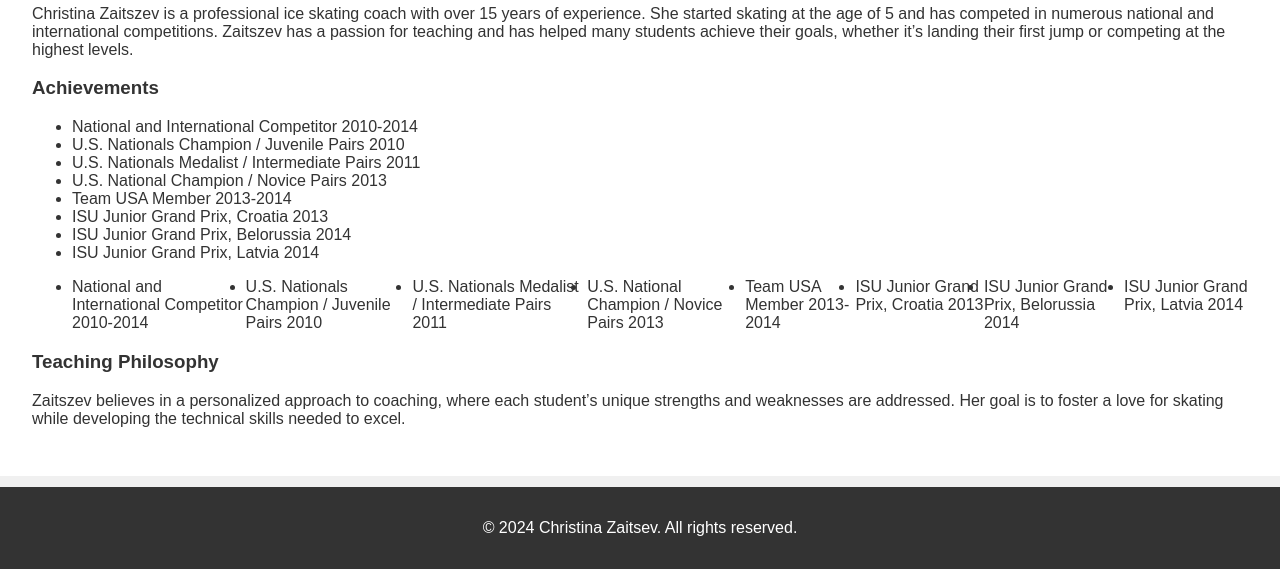
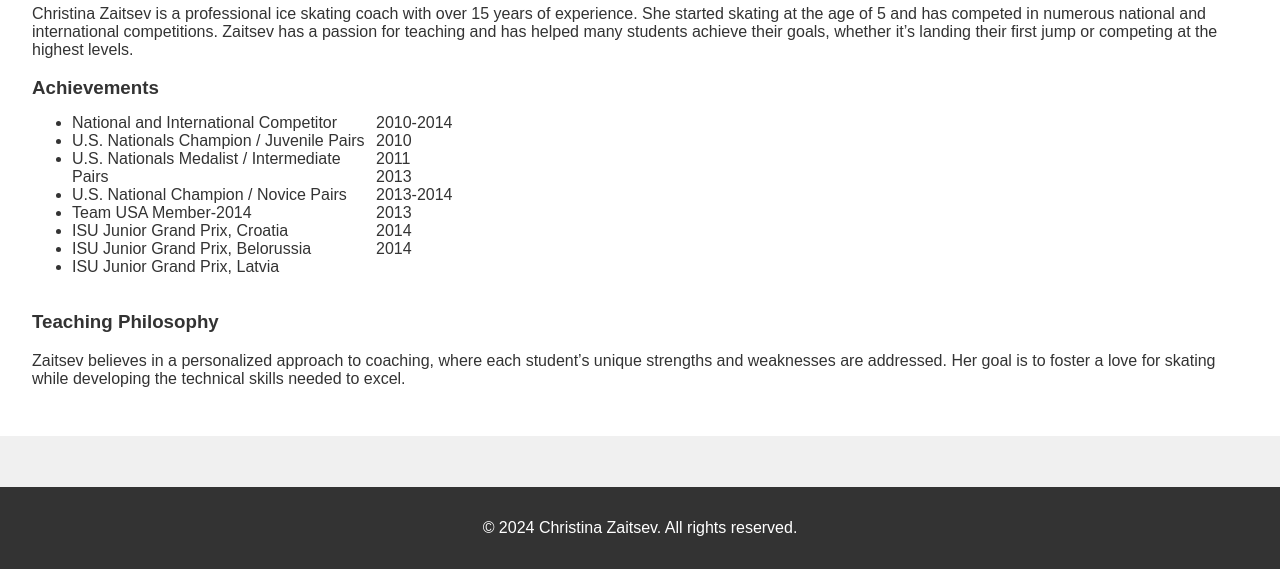
Before and after one commit to christinazaitsev/christinazaitsev.github.io, a plain HTML site: page about.html in a window 1280 px wide. Shown: the part 231-800 px from the top of the page. Drawn offline with Linux system fonts and the light colour scheme.

Commit message:
fixed spelling, two lists look good now

```diff
--- a/about.html
+++ b/about.html
@@ -25,34 +25,35 @@
             <div class="about-content">
                 <img src="assets/images/about.jpg" alt="TODO:Image">
                 <div class="about-text">
-                    <h2>Christina Zaitszev</h2>
+                    <h2>Christina Zaitsev</h2>
                     <p>
-                        Christina Zaitszev is a professional ice skating coach with over 15 years of experience. She started skating at the age of 5 and has competed in numerous national and international competitions. Zaitszev has a passion for teaching and has helped many students achieve their goals, whether it’s landing their first jump or competing at the highest levels.
+                        Christina Zaitsev is a professional ice skating coach with over 15 years of experience. She started skating at the age of 5 and has competed in numerous national and international competitions. Zaitsev has a passion for teaching and has helped many students achieve their goals, whether it’s landing their first jump or competing at the highest levels.
                     </p>
-                    <h3>Achievements</h3>
-                    <ul>
-                        <li>National and International Competitor 2010-2014</li>
-                        <li>U.S. Nationals Champion / Juvenile Pairs 2010</li>
-                        <li>U.S. Nationals Medalist / Intermediate Pairs 2011</li>
-                        <li>U.S. National Champion / Novice Pairs 2013</li>
-                        <li>Team USA Member 2013-2014</li>
-                        <li>ISU Junior Grand Prix, Croatia 2013</li>
-                        <li>ISU Junior Grand Prix, Belorussia 2014</li>
-                        <li>ISU Junior Grand Prix, Latvia 2014</li>
+                    <h3 style="margin-bottom: -1px;">Achievements</h3>
+                    <ul id="column">
+                        <li>National and International Competitor</li>
+                        <li>U.S. Nationals Champion / Juvenile Pairs</li>
+                        <li>U.S. Nationals Medalist / Intermediate Pairs</li>
+                        <li>U.S. National Champion / Novice Pairs</li>
+                        <li>Team USA Member-2014</li>
+                        <li>ISU Junior Grand Prix, Croatia</li>
+                        <li>ISU Junior Grand Prix, Belorussia</li>
+                        <li>ISU Junior Grand Prix, Latvia</li>
                     </ul>
-                    <ul id="achieve">
-                        <li>National and International Competitor 2010-2014</li>
-                        <li>U.S. Nationals Champion / Juvenile Pairs 2010</li>
-                        <li>U.S. Nationals Medalist / Intermediate Pairs 2011</li>
-                        <li>U.S. National Champion / Novice Pairs 2013</li>
-                        <li>Team USA Member 2013-2014</li>
-                        <li>ISU Junior Grand Prix, Croatia 2013</li>
-                        <li>ISU Junior Grand Prix, Belorussia 2014</li>
-                        <li>ISU Junior Grand Prix, Latvia 2014</li>
+                    <ul style="list-style: none;">
+                        <li>2010-2014</li>
+                        <li>2010</li>
+                        <li>2011</li>
+                        <li>2013</li>
+                        <li>2013-2014</li>
+                        <li>2013</li>
+                        <li>2014</li>
+                        <li>2014</li>
                     </ul>
+                    <br style="clear:both" />
                     <h3>Teaching Philosophy</h3>
                     <p>
-                        Zaitszev believes in a personalized approach to coaching, where each student’s unique strengths and weaknesses are addressed. Her goal is to foster a love for skating while developing the technical skills needed to excel.
+                        Zaitsev believes in a personalized approach to coaching, where each student’s unique strengths and weaknesses are addressed. Her goal is to foster a love for skating while developing the technical skills needed to excel.
                     </p>
                 </div>
             </div>
--- a/assets/css/style.css
+++ b/assets/css/style.css
@@ -97,7 +97,7 @@ footer {
     width: 100%;
 }
 
-#achieve {
-    display:flex;
-    /* margin: 10%; */
+#column {
+    width: 25%;
+    float: left;
 }
```
